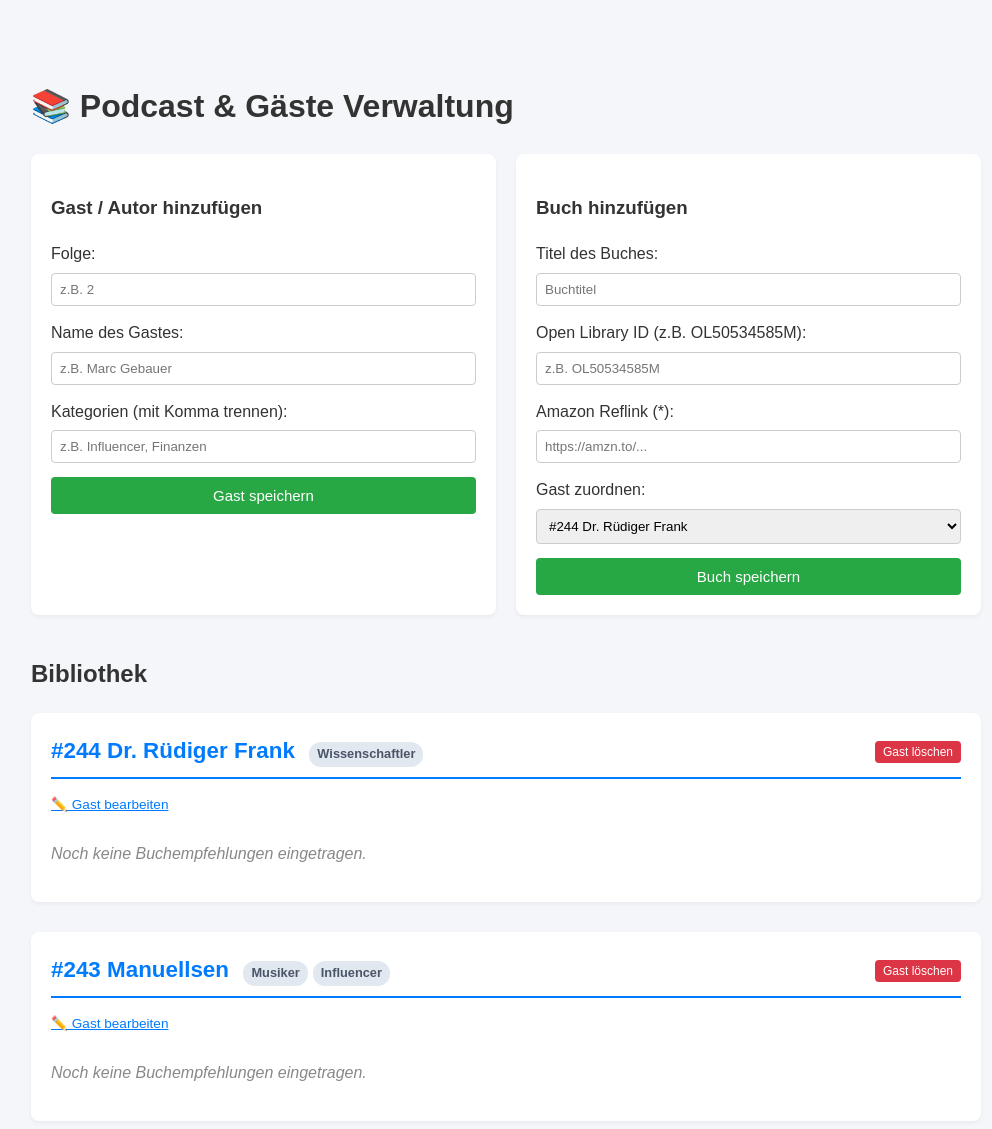
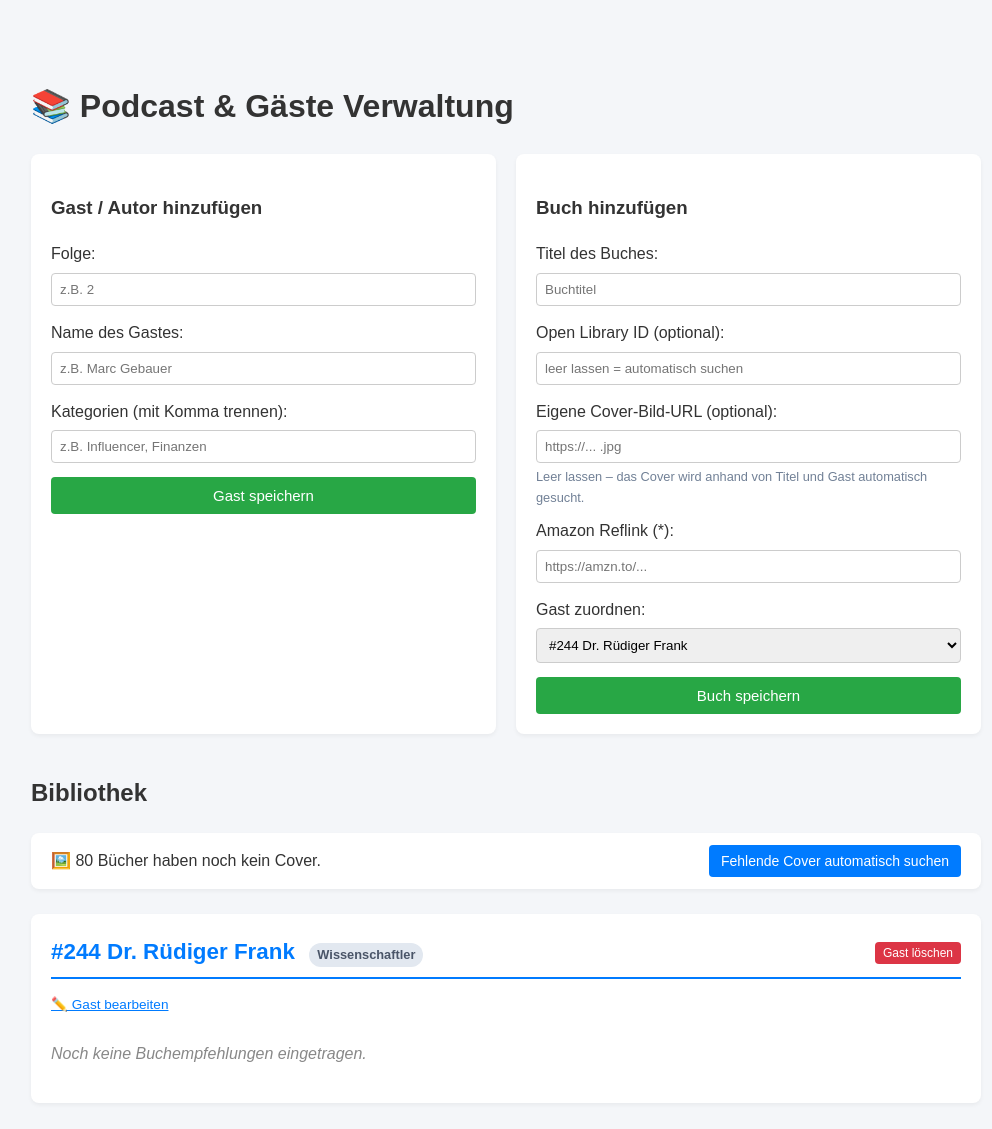
Before and after one commit to Chr1s21/PodcastBooks, a Flask app: page / in a window 1280 px wide. Shown: the top 1129 px of the page, without its empty margins (134-1126 px from the left). Run offline with Flask 3, Linux system fonts and the light colour scheme; data comes from the database, SQL or seed files in the repository.

Commit message:
Automatische Buchcover-Suche, venv aus dem Repo entfernt
Co-Authored-By: Claude Opus 5.5 <noreply@anthropic.com>
Claude-Session: https://claude.ai/code/session_01Nse9kSPkqpGgZ5TKVWp1vh

```diff
--- a/app.py
+++ b/app.py
@@ -1,5 +1,8 @@
 import sqlite3
+import time
 from flask import Flask, render_template, request, redirect, url_for
+
+from cover_suche import finde_cover, cover_von_olid
 
 app = Flask(__name__)
 
@@ -28,19 +31,40 @@ def init_db():
             titel TEXT NOT NULL,
             link TEXT,
             olid TEXT,
+            cover_url TEXT,
             autor_id INTEGER NOT NULL,
             FOREIGN KEY (autor_id) REFERENCES autoren(id)
         )
     """)
 
+    # Bestehende Datenbank um die Spalte cover_url erweitern (einmalig)
+    spalten = [r["name"] for r in conn.execute("PRAGMA table_info(buecher)")]
+    if "cover_url" not in spalten:
+        conn.execute("ALTER TABLE buecher ADD COLUMN cover_url TEXT")
+
     conn.commit()
     conn.close()
+
+
+def autor_name(conn, autor_id):
+    row = conn.execute("SELECT name FROM autoren WHERE id=?", (autor_id,)).fetchone()
+    return row["name"] if row else None
+
+
+def ermittle_cover(conn, titel, autor_id, olid, cover_url_manuell):
+    """Priorität: manuell eingetragene Bild-URL > Open Library ID > automatische Suche."""
+    if cover_url_manuell:
+        return cover_url_manuell.strip()
+    if olid:
+        return cover_von_olid(olid)
+    return finde_cover(titel, autor_name(conn, autor_id))
 
 
 @app.route("/")
 def home():
     # ← merkt sich den zuletzt ausgewählten Autor
     selected_autor = request.args.get("selected_autor")
+    meldung = request.args.get("meldung")
 
     conn = get_db_connection()
 
@@ -49,6 +73,9 @@ def home():
     ).fetchall()
 
     buecher = conn.execute("SELECT * FROM buecher").fetchall()
+    ohne_cover = conn.execute(
+        "SELECT COUNT(*) FROM buecher WHERE cover_url IS NULL OR cover_url=''"
+    ).fetchone()[0]
     conn.close()
 
     autoren = []
@@ -67,6 +94,8 @@ def home():
         autoren=autoren,
         buecher=buecher,
         selected_autor=selected_autor,
+        ohne_cover=ohne_cover,
+        meldung=meldung,
     )
 
 
@@ -123,22 +152,21 @@ def delete_autor(id):
 
 @app.route("/add_buch", methods=["POST"])
 def add_buch():
-    titel = request.form.get("titel")
+    titel = (request.form.get("titel") or "").strip()
     link = request.form.get("link")
-    olid = request.form.get("olid")
+    olid = (request.form.get("olid") or "").strip()
+    cover_manuell = (request.form.get("cover_url") or "").strip()
     autor_id = request.form.get("autor_id")
-
-    if olid:
-        olid = olid.strip()
 
     if titel and autor_id:
         conn = get_db_connection()
+        cover_url = ermittle_cover(conn, titel, autor_id, olid, cover_manuell)
         conn.execute(
             """
-            INSERT INTO buecher (titel, link, olid, autor_id)
-            VALUES (?, ?, ?, ?)
+            INSERT INTO buecher (titel, link, olid, cover_url, autor_id)
+            VALUES (?, ?, ?, ?, ?)
             """,
-            (titel, link, olid, autor_id),
+            (titel, link, olid, cover_url, autor_id),
         )
         conn.commit()
         conn.close()
@@ -149,23 +177,36 @@ def add_buch():
 
 @app.route("/edit_buch/<int:id>", methods=["POST"])
 def edit_buch(id):
-    titel = request.form.get("titel")
+    titel = (request.form.get("titel") or "").strip()
     link = request.form.get("link")
-    olid = request.form.get("olid")
+    olid = (request.form.get("olid") or "").strip()
+    cover_manuell = (request.form.get("cover_url") or "").strip()
+    neu_suchen = request.form.get("neu_suchen") == "1"
     autor_id = request.form.get("autor_id")
-
-    if olid:
-        olid = olid.strip()
 
     if titel and autor_id:
         conn = get_db_connection()
+        alt = conn.execute("SELECT * FROM buecher WHERE id=?", (id,)).fetchone()
+
+        alte_url = (alt["cover_url"] or "") if alt else ""
+        titel_geaendert = alt is not None and alt["titel"] != titel
+        olid_geaendert = alt is not None and (alt["olid"] or "") != olid
+        url_von_hand_geaendert = cover_manuell and cover_manuell != alte_url
+
+        if url_von_hand_geaendert and not neu_suchen:
+            cover_url = cover_manuell                      # eigene Bild-URL gewinnt
+        elif neu_suchen or titel_geaendert or olid_geaendert or not cover_manuell:
+            cover_url = ermittle_cover(conn, titel, autor_id, olid, "")
+        else:
+            cover_url = alte_url                           # nichts geändert
+
         conn.execute(
             """
             UPDATE buecher
-            SET titel=?, link=?, olid=?, autor_id=?
+            SET titel=?, link=?, olid=?, cover_url=?, autor_id=?
             WHERE id=?
             """,
-            (titel, link, olid, autor_id, id),
+            (titel, link, olid, cover_url, autor_id, id),
         )
         conn.commit()
         conn.close()
@@ -183,6 +224,55 @@ def delete_buch(id):
     return redirect(url_for("home"))
 
 
+# ---------------- COVER ----------------
+
+@app.route("/covers_nachladen", methods=["POST"])
+def covers_nachladen():
+    """Sucht für alle Bücher ohne Cover automatisch eines."""
+    conn = get_db_connection()
+    offen = conn.execute(
+        """
+        SELECT b.id, b.titel, b.olid, a.name AS autor
+        FROM buecher b LEFT JOIN autoren a ON a.id = b.autor_id
+        WHERE b.cover_url IS NULL OR b.cover_url = ''
+        """
+    ).fetchall()
+
+    gefunden = 0
+    for b in offen:
+        url = cover_von_olid(b["olid"]) if b["olid"] else finde_cover(b["titel"], b["autor"])
+        if url:
+            conn.execute("UPDATE buecher SET cover_url=? WHERE id=?", (url, b["id"]))
+            conn.commit()
+            gefunden += 1
+        time.sleep(0.3)  # APIs nicht überlasten
+
+    conn.close()
+    meldung = f"{gefunden} von {len(offen)} Covern gefunden."
+    return redirect(url_for("home", meldung=meldung))
+
+
+@app.route("/cover_neu/<int:id>", methods=["POST"])
+def cover_neu(id):
+    """Cover für ein einzelnes Buch neu suchen."""
+    conn = get_db_connection()
+    b = conn.execute(
+        """
+        SELECT b.titel, b.olid, a.name AS autor
+        FROM buecher b LEFT JOIN autoren a ON a.id = b.autor_id WHERE b.id=?
+        """,
+        (id,),
+    ).fetchone()
+    if b:
+        url = cover_von_olid(b["olid"]) if b["olid"] else finde_cover(b["titel"], b["autor"])
+        conn.execute("UPDATE buecher SET cover_url=? WHERE id=?", (url, id))
+        conn.commit()
+    conn.close()
+    return redirect(url_for("home"))
+
+
+# Läuft auch beim Start über "flask run"
+init_db()
+
 if __name__ == "__main__":
-    init_db()
     app.run(debug=True)
--- /dev/null
+++ b/requirements.txt
@@ -0,0 +1 @@
+flask>=3.0
--- a/templates/index.html
+++ b/templates/index.html
@@ -39,12 +39,24 @@
         summary { cursor: pointer; font-size: 0.85em; color: #007BFF; text-decoration: underline; list-style: none; }
         .edit-box { background: #f0f4f8; padding: 10px; border-radius: 6px; margin-top: 8px; border: 1px solid #d0d7de; }
 
+        .cover-bar { display: flex; align-items: center; justify-content: space-between; gap: 15px; background: white; padding: 12px 20px; border-radius: 8px; box-shadow: 0 2px 4px rgba(0,0,0,0.05); margin-bottom: 25px; }
+        .btn-cover { background-color: #007BFF; }
+        .btn-cover:hover { background-color: #0062cc; }
+        .btn-small { font-size: 11px; padding: 3px 6px; background-color: #6c757d; width: 100%; margin-top: 4px; }
+        .meldung { background: #d4edda; color: #155724; padding: 10px 15px; border-radius: 6px; margin-bottom: 20px; }
+        .hinweis { font-size: 0.8em; color: #718096; margin-top: -10px; display: block; margin-bottom: 10px; }
+        .kein-cover { font-size:0.8em; color:#718096; padding: 10px; }
+
         .affiliate-note { text-align: center; font-size: 0.85em; color: #666; margin-top: 40px; border-top: 1px solid #ddd; padding-top: 15px; }
     </style>
 </head>
 <body>
 
     <h1>📚 Podcast & Gäste Verwaltung</h1>
+
+    {% if meldung %}
+        <div class="meldung">{{ meldung }}</div>
+    {% endif %}
 
     <div class="flex-container">
         <!-- Formular: Gast hinzufügen -->
@@ -71,8 +83,12 @@
                 <label>Titel des Buches:</label>
                 <input type="text" name="titel" placeholder="Buchtitel" required>
 
-                <label>Open Library ID (z.B. OL50534585M):</label>
-                <input type="text" name="olid" placeholder="z.B. OL50534585M">
+                <label>Open Library ID (optional):</label>
+                <input type="text" name="olid" placeholder="leer lassen = automatisch suchen">
+
+                <label>Eigene Cover-Bild-URL (optional):</label>
+                <input type="text" name="cover_url" placeholder="https://... .jpg">
+                <small class="hinweis">Leer lassen – das Cover wird anhand von Titel und Gast automatisch gesucht.</small>
 
                 <label>Amazon Reflink (*):</label>
                 <input type="text" name="link" placeholder="https://amzn.to/...">
@@ -94,6 +110,15 @@
     </div>
 
     <h2>Bibliothek</h2>
+
+    {% if ohne_cover %}
+        <div class="cover-bar">
+            <span>🖼️ {{ ohne_cover }} Bücher haben noch kein Cover.</span>
+            <form action="/covers_nachladen" method="POST" style="margin:0;" onsubmit="this.querySelector('button').innerText='Suche läuft… (kann etwas dauern)'; this.querySelector('button').disabled=true;">
+                <button type="submit" class="btn-cover">Fehlende Cover automatisch suchen</button>
+            </form>
+        </div>
+    {% endif %}
 
     {% for autor in autoren %}
         <div class="autor-block">
@@ -144,10 +169,11 @@
                             <!-- COVER-ANZEIGE ÜBER OPEN LIBRARY ID -->
                             <div class="cover-container">
                                 <a href="{{ buch['link'] if buch['link'] else '#' }}" target="_blank" class="cover-link" title="Auf Amazon ansehen *">
-                                    {% if buch['olid'] %}
-                                        <img src="https://covers.openlibrary.org/b/olid/{{ buch['olid'] }}-L.jpg" alt="{{ buch['titel'] }}" class="buch-cover">
+                                    {% if buch['cover_url'] %}
+                                        <img src="{{ buch['cover_url'] }}" alt="{{ buch['titel'] }}" class="buch-cover" loading="lazy"
+                                             onerror="this.outerHTML='<span class=&quot;kein-cover&quot;>Kein Cover gefunden</span>';">
                                     {% else %}
-                                        <span style="font-size:0.8em; color:#718096;">Kein Cover</span>
+                                        <span class="kein-cover">Kein Cover</span>
                                     {% endif %}
                                 </a>
                             </div>
@@ -158,10 +184,13 @@
                             </a>
 
                             <div class="action-btns">
-                                <form action="/delete_buch/{{ buch['id'] }}" method="POST" style="margin: 0; width: 100%;">
+                                <form action="/delete_buch/{{ buch['id'] }}" method="POST" style="margin: 0; width: 100%;" onsubmit="return confirm('Buch wirklich löschen?');">
                                     <button type="submit" class="btn-delete" style="width: 100%;">Löschen</button>
                                 </form>
                             </div>
+                            <form action="/cover_neu/{{ buch['id'] }}" method="POST" style="margin: 0; width: 100%;">
+                                <button type="submit" class="btn-small">🔄 Cover neu suchen</button>
+                            </form>
 
                             <!-- Buch Bearbeiten -->
                             <details>
@@ -174,6 +203,13 @@
                                         <label>Open Library ID:</label>
                                         <input type="text" name="olid" value="{{ buch['olid'] if buch['olid'] else '' }}">
 
+                                        <label>Cover-Bild-URL:</label>
+                                        <input type="text" name="cover_url" value="{{ buch['cover_url'] if buch['cover_url'] else '' }}">
+
+                                        <label style="font-size:0.85em;">
+                                            <input type="checkbox" name="neu_suchen" value="1"> Cover automatisch neu suchen
+                                        </label>
+
                                         <label>Reflink:</label>
                                         <input type="text" name="link" value="{{ buch['link'] if buch['link'] else '' }}">
 
@@ -181,7 +217,7 @@
                                         <select name="autor_id" required>
                                             {% for a in autoren %}
                                                 <option value="{{ a['id'] }}" {% if a['id'] == buch['autor_id'] %}selected{% endif %}>
-                                                    {{ a['name'] }}
+                                                    {% if a['folge'] %}#{{ a['folge'] }} {% endif %}{{ a['name'] }}
                                                 </option>
                                             {% endfor %}
                                         </select>
```
Also changed, not shown: cover_suche.py (added, +115 -0 lines), 1 other file.
